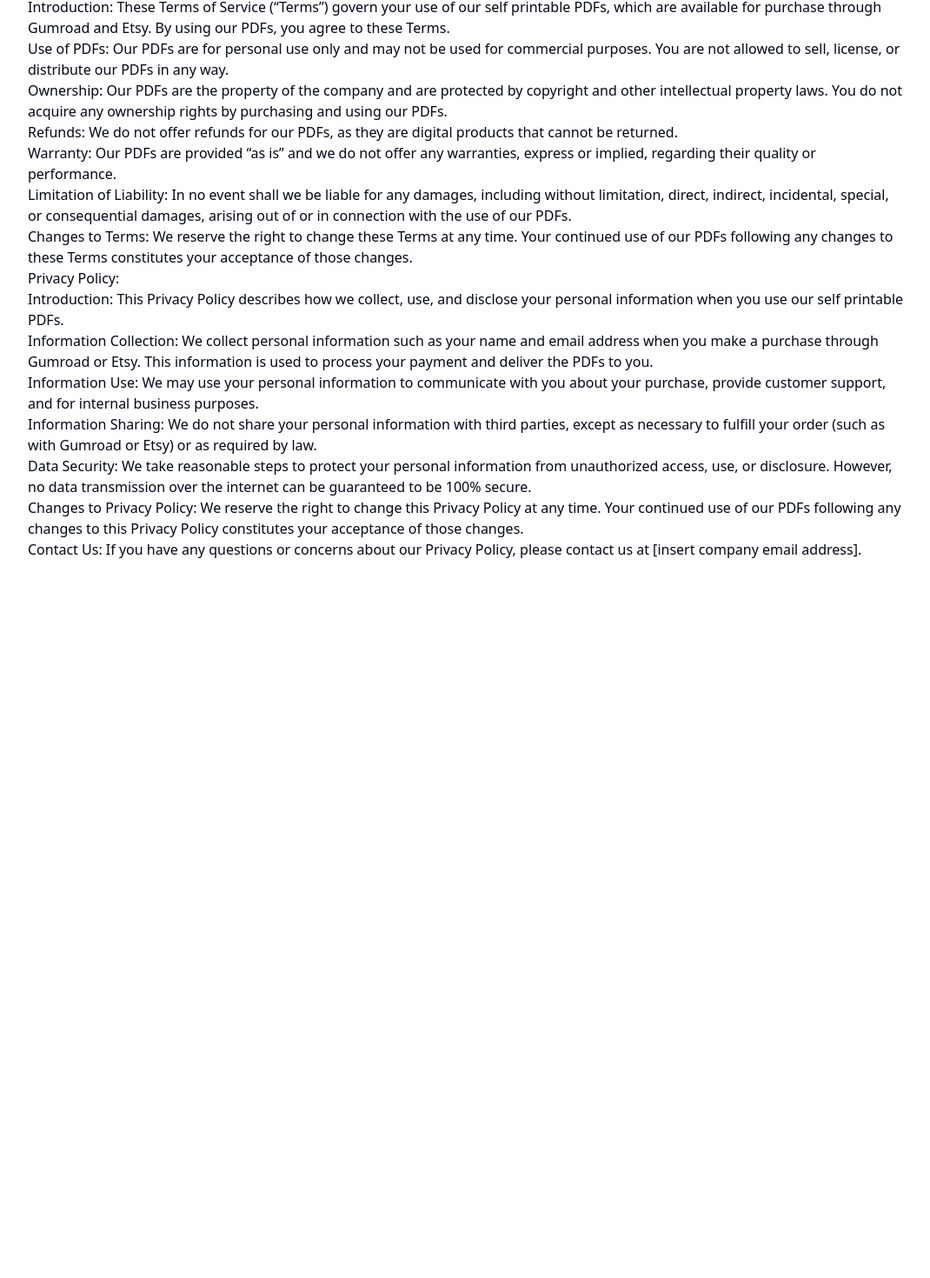
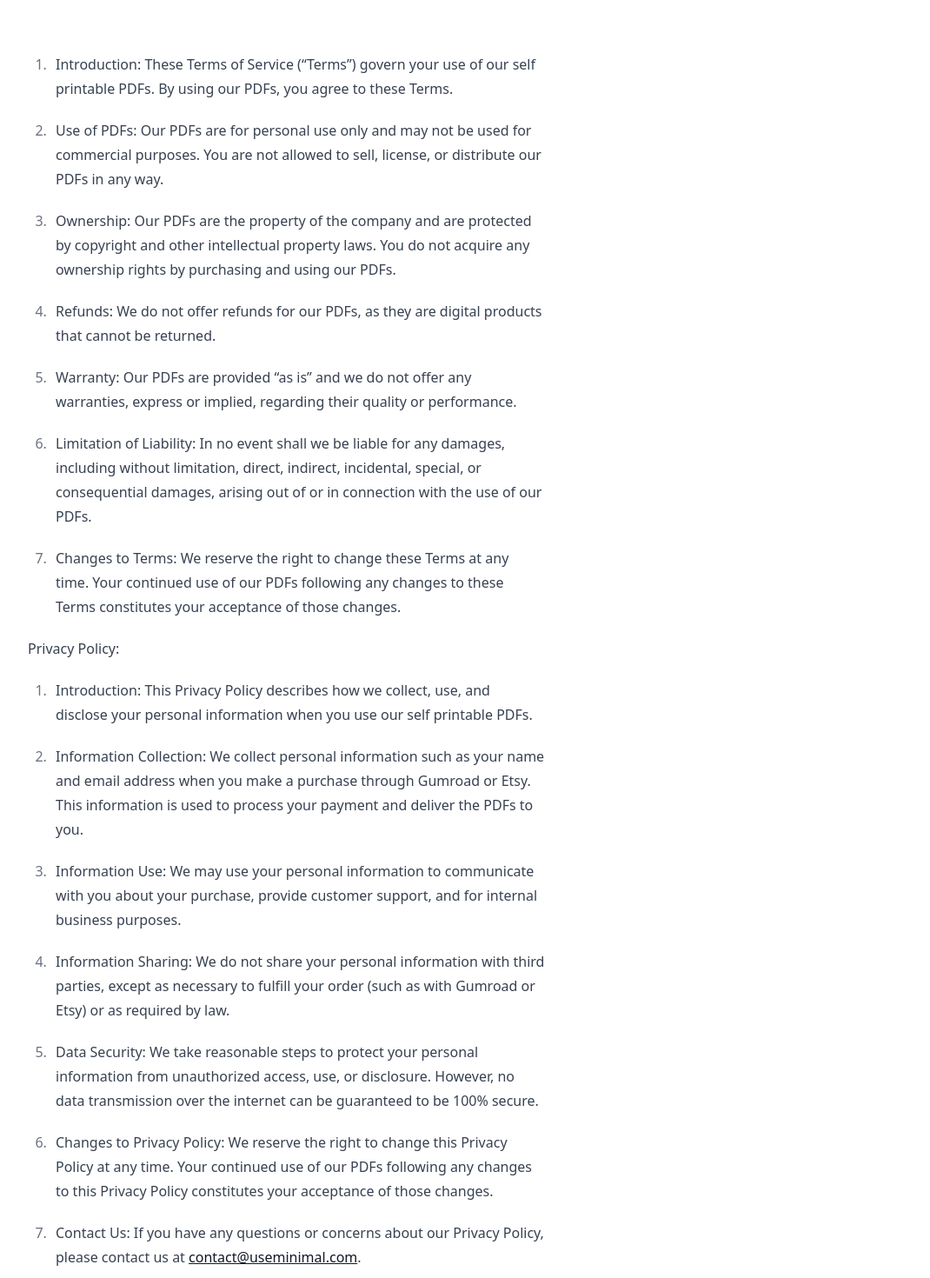
Before and after one commit to BartoszJarocki/minimal, a Next.js app in the folder apps/frontend/: page /terms in a window 1280 px wide. Shown: the part 172-1642 px from the top of the page at 87% size, without its empty margins (104-1174 px from the left). Before the commit the page ends 1008 px from the top, so only its background shows below. Built offline with nearby package versions, Linux system fonts and the light colour scheme.

Commit message:
Further improvements

```diff
--- a/apps/frontend/src/components/Footer.tsx
+++ b/apps/frontend/src/components/Footer.tsx
@@ -12,7 +12,7 @@ const navigation = {
       href: `/calendars/preview/${new Date().getFullYear()}/minimalist/`,
     },
   ],
-  habitTrackers: [{ name: "Configurator", href: '/habit-tracker' }],
+  habitTrackers: [{ name: "Configurator", href: "/habit-tracker" }],
   planners: [{ name: "Work in progress", href: null }],
   legal: [{ name: "Terms Of Service", href: "/terms" }],
   social: [
@@ -152,7 +152,7 @@ export const Footer = () => {
           </p>
         </div>
 
-        <section className="text-dark/40 max-w-3xl py-8 text-xs">
+        <section className="text-dark/40 sr-only max-w-3xl py-8 text-xs">
           <h4 className="py-1">Next years calendars</h4>
 
           {SupportedYears.map((year) => (
--- a/apps/frontend/src/pages/terms.tsx
+++ b/apps/frontend/src/pages/terms.tsx
@@ -38,9 +38,8 @@ const Terms = () => {
             <li>
               <p>
                 Introduction: These Terms of Service (“Terms”) govern your use
-                of our self printable PDFs, which are available for purchase
-                through Gumroad and Etsy. By using our PDFs, you agree to these
-                Terms.
+                of our self printable PDFs. By using our PDFs, you agree to
+                these Terms.
               </p>
             </li>
             <li>
@@ -137,8 +136,11 @@ const Terms = () => {
             <li>
               <p>
                 Contact Us: If you have any questions or concerns about our
-                Privacy Policy, please contact us at [insert company email
-                address].
+                Privacy Policy, please contact us at{" "}
+                <a href="mailto:contact@useminimal.com">
+                  contact@useminimal.com
+                </a>
+                .
               </p>
             </li>
           </ol>
--- a/apps/frontend/tailwind.config.js
+++ b/apps/frontend/tailwind.config.js
@@ -2,11 +2,11 @@
 module.exports = {
   darkMode: ["class"],
   content: [
-    './pages/**/*.{ts,tsx}',
-    './components/**/*.{ts,tsx}',
-    './app/**/*.{ts,tsx}',
-    './src/**/*.{ts,tsx}',
-	],
+    "./pages/**/*.{ts,tsx}",
+    "./components/**/*.{ts,tsx}",
+    "./app/**/*.{ts,tsx}",
+    "./src/**/*.{ts,tsx}",
+  ],
   theme: {
     container: {
       center: true,
@@ -72,5 +72,5 @@ module.exports = {
       },
     },
   },
-  plugins: [require("tailwindcss-animate")],
-}
+  plugins: [require("tailwindcss-animate"), require("@tailwindcss/typography")],
+};
```
